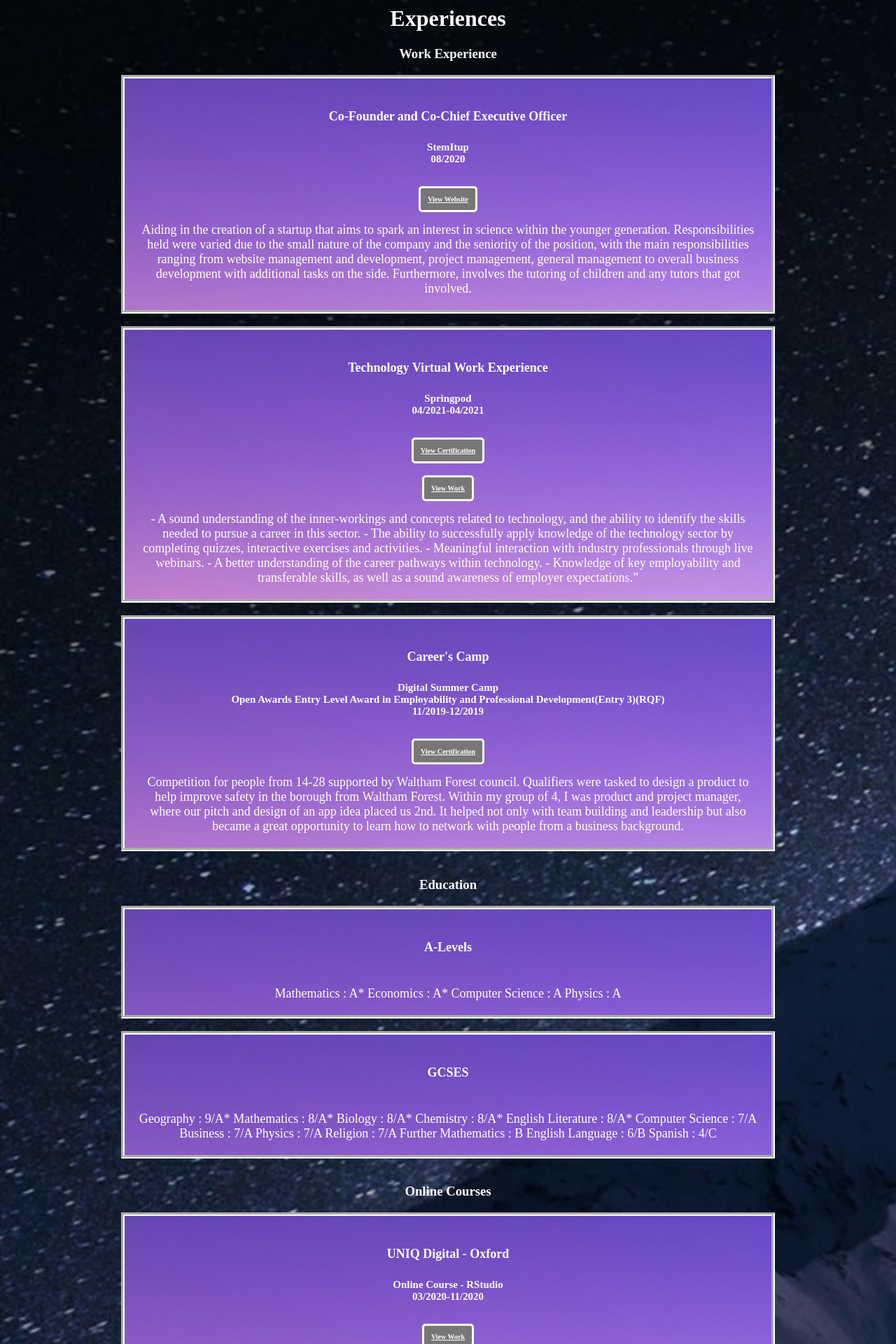
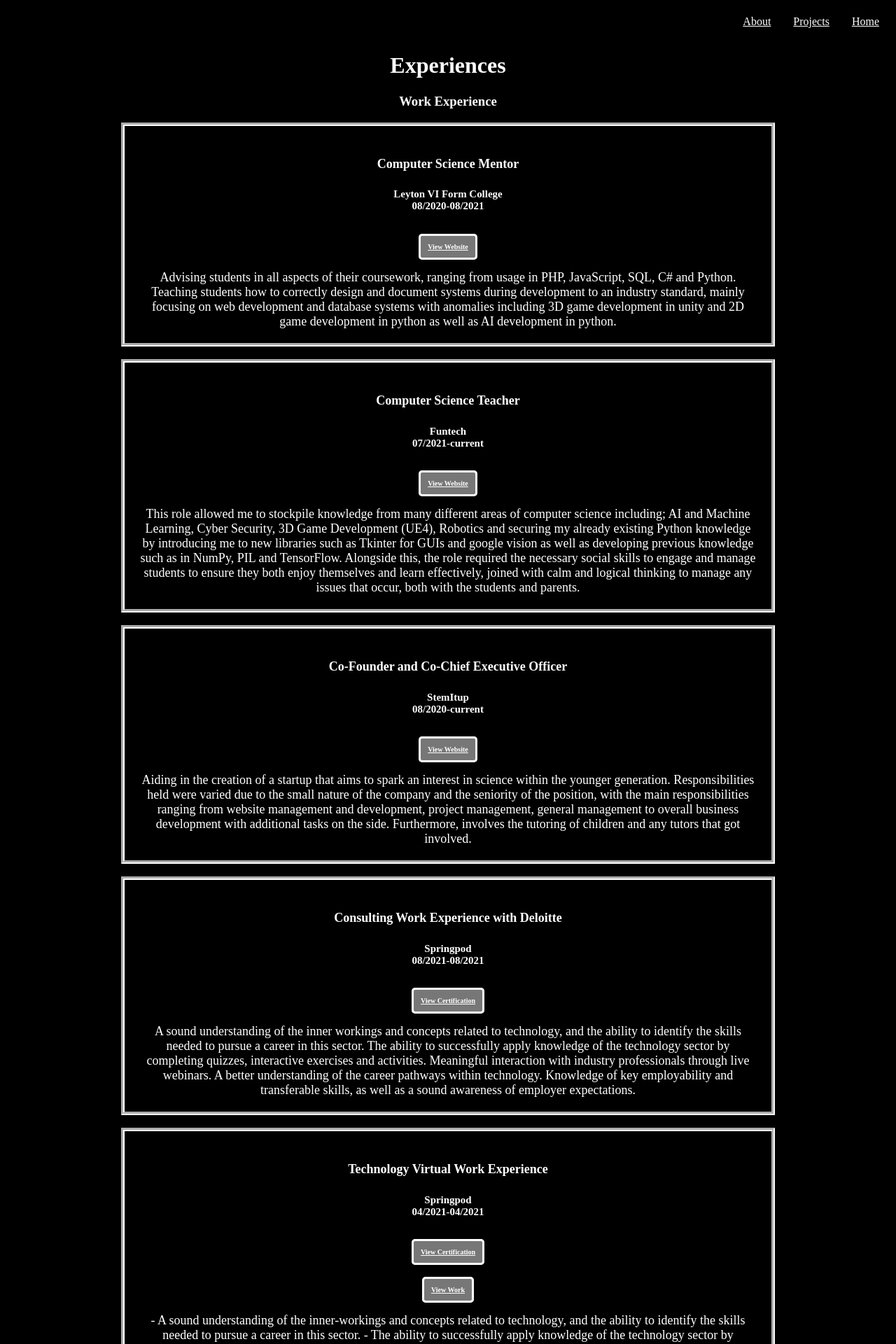
Before and after one commit to Bhavik-Gilbert/Bhavik-Gilbert.github.io, a PHP site: page /Experience.html in a window 1280 px wide. Shown: the top 1920 px of the page at 70% size. Run offline with PHP 8.4, Linux system fonts and the light colour scheme.

Commit message:
web redesign

```diff
--- a/CSS/Base.css
+++ b/CSS/Base.css
@@ -1,8 +1,7 @@
 body{
-    background-image: url("Images/Landing_Background.png");
     background-color: #000;
-    background-repeat: no-repeat;
-    background-size: cover;
+    background-repeat: repeat;
+    background-size: 100%;
   }
 
   h1{color: #fff}
@@ -13,15 +12,15 @@
   h6{color: #fff}
 
 .info{display: inline-block; overflow:auto; border:5px solid #fff;padding: 20px;
-    border-radius: 10px; background-image: url("Images/info_backdrop.jpg"); color:#fff;
+    border-radius: 10px; background-color: #000; color:#fff;
     border-style: double; height: 200px; width: 200px; font-size: 14px; opacity: .8}
 
 .info:hover{height: 300px; width:300px; font-size: 21px; opacity:1}
 
-.blockinfo{border:5px solid #fff; padding: 20px; background-image: url("Images/blockinfo_backdrop.jpg");
+.project{border:5px solid #fff; padding: 20px; background-color: #000;
   color:#fff; border-style: groove; height: auto; width: 70%; font-size: 18px;}
 
-.blockabout{border:5px solid #fff; padding: 20px; background-image: url("Images/blockabout_backdrop.jpg");
+.experience{border:5px solid #fff; padding: 20px; background-color: #000;
   color:#fff; border-style: groove; height: auto; width: 70%; font-size: 18px;}
 
 .headpic{height:70px;width:100px;border: #000; border-radius: 5px;}
@@ -35,5 +34,5 @@
 
 
 
-.btn_link{height:40px;width:40px;border: #000; border-radius: 5px;}
-.btn_link:hover{height:60px;width:60px;border: #fff;border-width: 5px;}
+.btn_image{height:100px;width:100px;border: #000; border-radius: 5px;}
+.btn_image:hover{height:200px;width:20px;border: #fff;border-width: 5px;}
--- a/Entity/footer.html
+++ b/Entity/footer.html
@@ -13,7 +13,7 @@
         </h5>
     </div>
 
-<div class="content">
-<a href=url(https://www.linkedin.com/in/bhavik-gilbert-2349631a9/) class="btn" type="submit" style="background-image: url(Images/LinkdIn_logo.png);"
+    <div class="btn_image">
+        <a href=https://www.linkedin.com/in/bhavik-gilbert-2349631a9/ class="btn" type="submit" style="background-image: url(CSS/Images/LinkdIn_logo.png);"></a>
     </div>
 </div>
--- a/Experience.html
+++ b/Experience.html
@@ -1,17 +1,50 @@
 <head>
     <link rel="stylesheet" type="text/css" href="CSS/Base.css">
     <title>Experiences</title>
+
+    <script src="https://code.jquery.com/jquery-3.3.1.js" integrity="sha256-2Kok7MbOyxpgUVvAk/HJ2jigOSYS2auK4Pfzbm7uH60="
+        crossorigin="anonymous">
+        </script>
+    <script>
+        $(function () {
+            $("#header").load("Entity/menu.html");
+            $("#footer").load("Entity/footer.html");
+        });
+    </script>
 </head>
 
-<include src="Entity/menu.html"></include>
+<div id="header"></div>
 
 <body>
 <div align="center">
     <h1>Experiences</h1>
     <h3>Work Experience</h3>
-<div class=blockabout align="center">
+    <div class=experience align="center">
+        <h4> Computer Science Mentor</h4>
+        <h5>Leyton VI Form College<br>08/2020-08/2021</h5>
+        <h6><br><a href=http://www.leyton.ac.uk/ class=btn>View Website</a><br></h6>
+        Advising students in all aspects of their coursework, ranging from usage in PHP, JavaScript, SQL, C# and Python.
+        Teaching students how to correctly design and document systems during development to an industry standard, mainly
+        focusing on web development and database systems with anomalies including 3D game development in unity and 2D game
+        development in python as well as AI development in python.
+    </div>
+    <br>
+    <div class=experience align="center">
+        <h4> Computer Science Teacher</h4>
+        <h5>Funtech<br>07/2021-current</h5>
+        <h6><br><a href=https://funtech.co.uk/ class=btn>View Website</a><br></h6>
+        This role allowed me to stockpile knowledge from many different areas of computer science including; AI and Machine
+        Learning, Cyber Security, 3D Game Development (UE4), Robotics and securing my already existing Python knowledge by
+        introducing me to new libraries such as Tkinter for GUIs and google vision as well as developing previous knowledge such
+        as in NumPy, PIL and TensorFlow.
+        Alongside this, the role required the necessary social skills to engage and manage students to ensure they both enjoy
+        themselves and learn effectively, joined with calm and logical thinking to manage any issues that occur, both with the
+        students and parents.
+    </div>
+    <br>
+    <div class=experience align="center">
         <h4 > Co-Founder and Co-Chief Executive Officer</h4>
-<h5 >StemItup<br>08/2020</h5>
+        <h5 >StemItup<br>08/2020-current</h5>
         <h6><br><a href=https://www.stemitup.org/ class=btn>View Website</a><br></h6>
         Aiding in the creation of a startup that aims to spark an interest in science within the younger generation.
         Responsibilities held were varied due to the small nature of the company and the seniority of the position,
@@ -20,7 +53,21 @@
         of children and any tutors that got involved.
     </div>
     <br>
-<div class=blockabout align="center">
+    <div class=experience align="center">
+        <h4> Consulting Work Experience with Deloitte</h4>
+        <h5>Springpod<br>08/2021-08/2021</h5>
+        <h6><br><a href=https://www.linkedin.com/in/bhavik-gilbert-2349631a9/detail/treasury/position:1822989522/?entityUrn=urn%3Ali%3Afsd_profileTreasuryMedia%3A(ACoAADC6t4gB9zkJSNbpb2fGu0zKySRQv96N8cQ%2C1635466301516)&section=position%3A1822989522&treasuryCount=2
+                class=btn>View Certification</a><br></h6>
+        A sound understanding of the inner workings and concepts related to technology, and the ability to identify the skills
+        needed to pursue a career in this sector.
+        The ability to successfully apply knowledge of the technology sector by completing quizzes, interactive exercises and
+        activities.
+        Meaningful interaction with industry professionals through live webinars.
+        A better understanding of the career pathways within technology.
+        Knowledge of key employability and transferable skills, as well as a sound awareness of employer expectations.
+    </div>
+    <br>
+    <div class=experience align="center">
         <h4 > Technology Virtual Work Experience</h4>
         <h5 >Springpod<br>04/2021-04/2021</h5>
         <h6><br><a href=https://www.linkedin.com/in/bhavik-gilbert-2349631a9/detail/treasury/position:1766009453/?entityUrn=urn%3Ali%3Afsd_profileTreasuryMedia%3A(ACoAADC6t4gB9zkJSNbpb2fGu0zKySRQv96N8cQ%2C1618440969668)&section=position%3A1766009453&treasuryCount=2
@@ -30,10 +77,10 @@
         - The ability to successfully apply knowledge of the technology sector by completing quizzes, interactive exercises and activities.
         - Meaningful interaction with industry professionals through live webinars.
         - A better understanding of the career pathways within technology.
-- Knowledge of key employability and transferable skills, as well as a sound awareness of employer expectations.”
+        - Knowledge of key employability and transferable skills, as well as a sound awareness of employer expectations.
     </div>
     <br>
-<div class=blockabout align="center">
+    <div class=experience align="center">
         <h4> Career's Camp</h4>
         <h5>Digital Summer Camp<br>
         Open Awards Entry Level Award in Employability and Professional Development(Entry 3)(RQF)<br>11/2019-12/2019</h5>
@@ -46,16 +93,16 @@
     </div>
     <br>
     <h3>Education</h3>
-<div class=blockabout align="center">
+    <div class=experience align="center">
         <h4>A-Levels</h4>
         <br>
-Mathematics : A*
-Economics : A*
-Computer Science : A
+        Mathematics : A
+        Economics : B
+        Computer Science : B
         Physics : A
         </div>
         <br>
-<div class=blockabout align="center">
+    <div class=experience align="center">
         <h4>GCSES</h4>
         <br>
         Geography : 9/A*
@@ -75,7 +122,7 @@
 
     <br>
     <h3>Online Courses</h3>
-<div class=blockabout align="center">
+    <div class=experience align="center">
         <h4> UNIQ Digital - Oxford</h4>
         <h5> Online Course - RStudio<br>03/2020-11/2020</h5>
         <h6><br><a href=https://digital.uniq.ox.ac.uk class=btn>View Work</a><br></h6>
@@ -85,7 +132,7 @@
         programming test at the end to gauge what we learnt at the end of the course, where I achieved 95/100.
         </div>
         <br>
-<div class=blockabout align="center">
+    <div class=experience align="center">
         <h4> OpenLearn University</h4>
         <h5> OpenLearn CourseDesign thinking</h5>
         <h5> 04/2020-05/2020</h5>
@@ -116,5 +163,5 @@
 <br><br>
 
 
-<include src="Entity/footer.html"></include>
+<div id="footer"></div>
 </body>
```
Also changed, not shown: Projects.html (+15 -6 lines), index.html (+15 -3 lines), CSS/Images/Landing_Background.jpg (deleted), CSS/Images/Landing_Background.png (deleted), CSS/Images/LinkdIn_logo.png, CSS/Images/blockabout_backdrop.jpg (deleted), CSS/Images/blockinfo_backdrop.jpg (deleted), CSS/Images/info_backdrop.jpg (deleted). Lines whose indentation alone changed are shown as unchanged.
